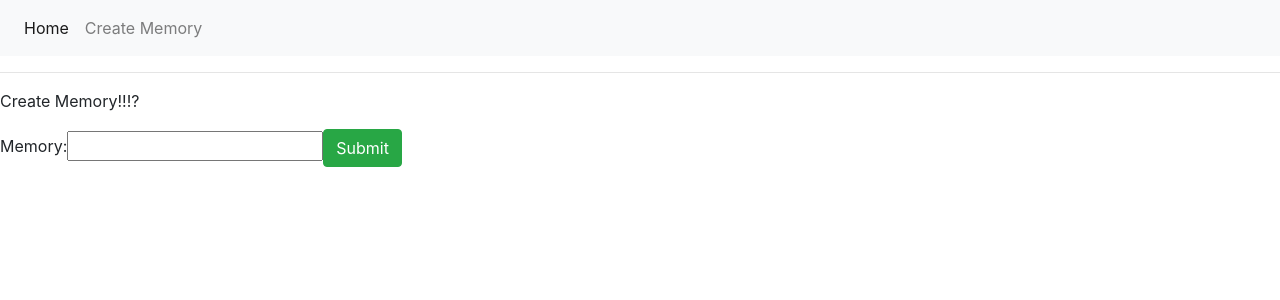
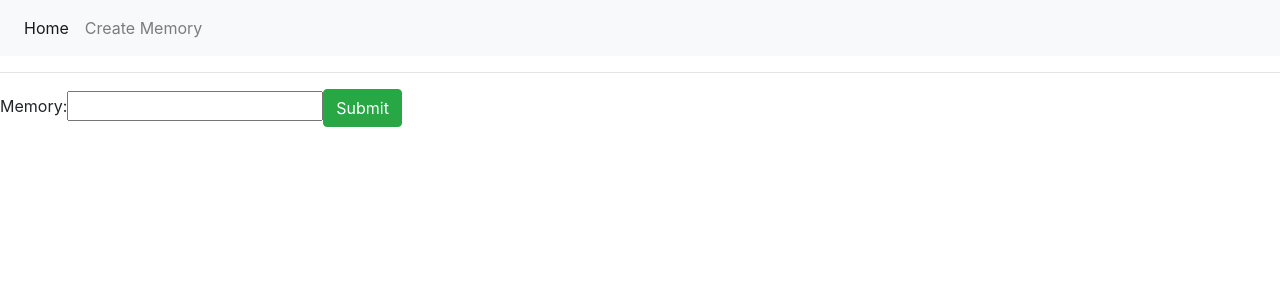
Before and after one commit to carter-thompson/remembrall, a React (Create React App) app in the folder client-app/: page /create in a window 1280 px wide. Shown: the top 300 px of the page. Built offline with nearby package versions, Linux system fonts and the light colour scheme.

Commit message:
Remove text

```diff
--- a/client-app/src/components/memory/CreateMemory.tsx
+++ b/client-app/src/components/memory/CreateMemory.tsx
@@ -34,7 +34,6 @@ export default function CreateMemory(): JSX.Element {
       <p>{savedMemory?.id}</p>
       <p>{savedMemory?.data}</p>
       <p>{savedMemory?.dateCreated}</p>
-      <p>Create Memory!!!?</p>
       <label>Memory:</label>
       <input
         type="text"
```
